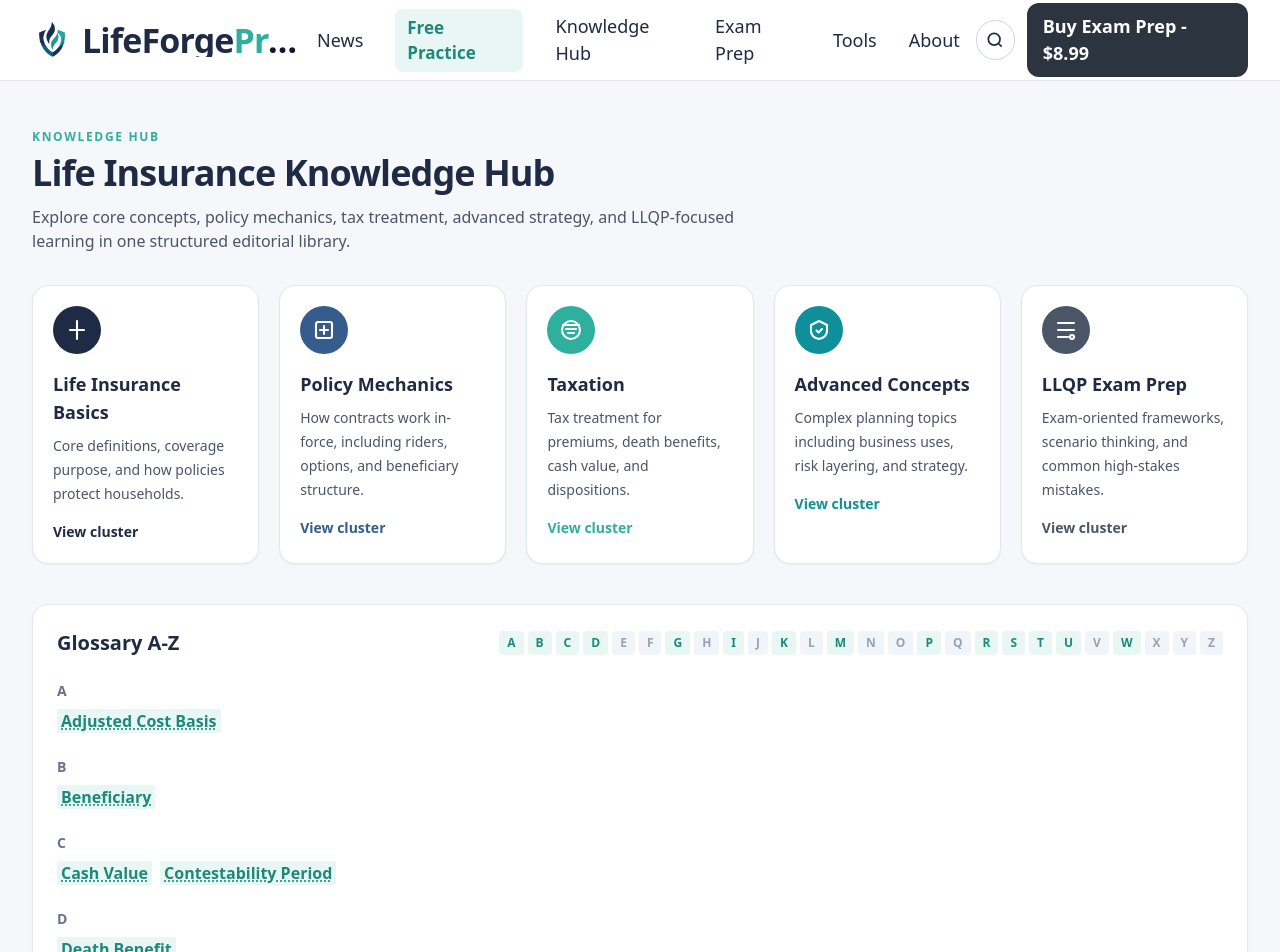
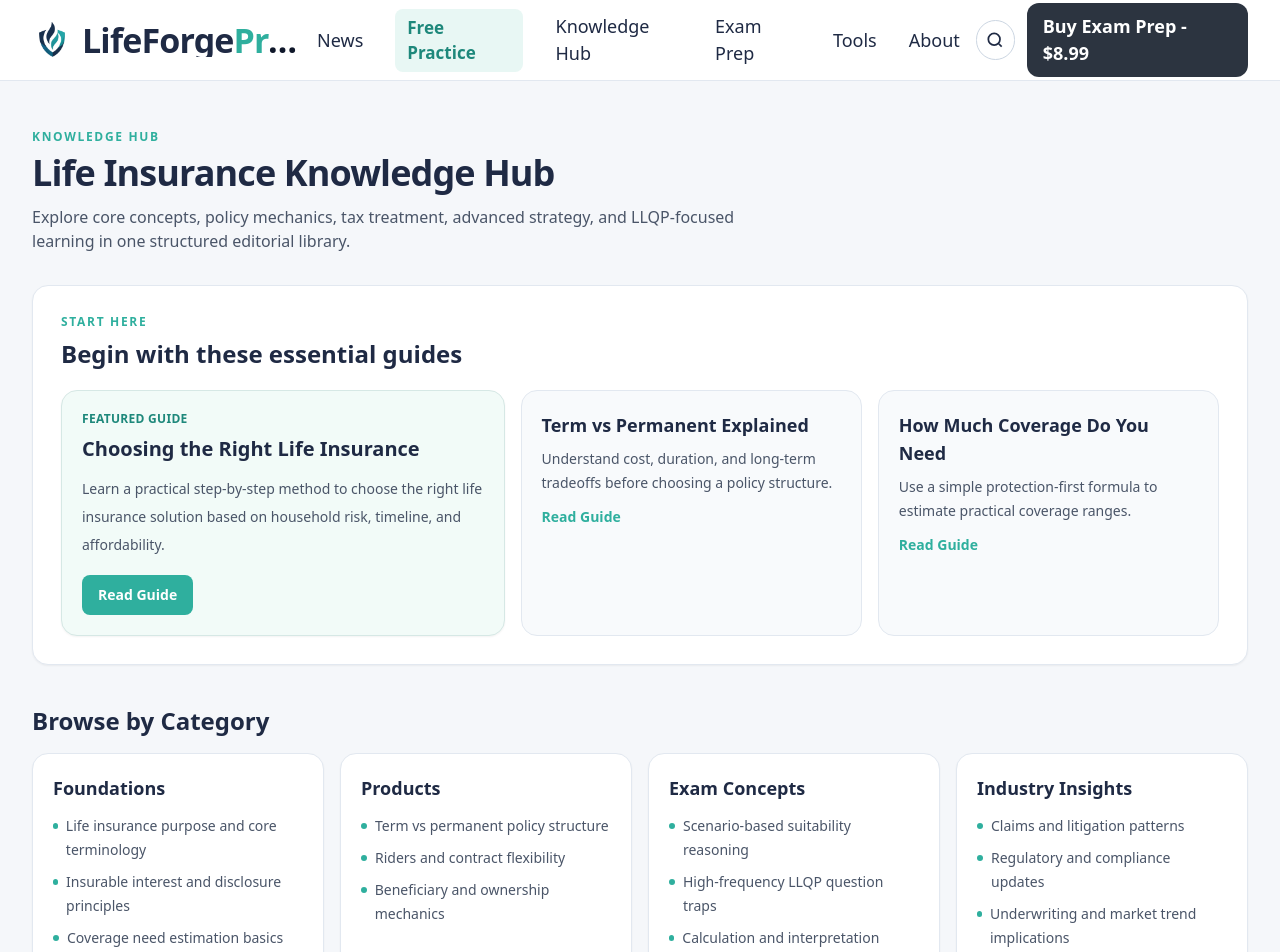
Before and after one commit to jfitz80/LifeForgeStudyPrep, a Next.js app: page /knowledge in a window 1280 px wide. Shown: the top 952 px of the page. Built offline with nearby package versions, Linux system fonts and the light colour scheme.

Commit message:
Enhance knowledge hub with Start Here, featured guide, and category sections

```diff
--- a/app/knowledge/page.tsx
+++ b/app/knowledge/page.tsx
@@ -10,6 +10,43 @@ export const metadata: Metadata = {
   title: 'Knowledge Hub | LifeForgePrep',
   description: 'Structured life insurance guides and glossary-linked educational explainers.'
 };
+
+const startHereGuides = [
+  {
+    title: 'Choosing the Right Life Insurance',
+    description: 'A practical framework for matching policy type, duration, and budget to real-life needs.',
+    href: '/knowledge/life-insurance-basics/insurable-interest-and-disclosure'
+  },
+  {
+    title: 'Term vs Permanent Explained',
+    description: 'Understand cost, duration, and long-term tradeoffs before choosing a policy structure.',
+    href: '/knowledge/life-insurance-basics/term-vs-permanent-life-insurance'
+  },
+  {
+    title: 'How Much Coverage Do You Need',
+    description: 'Use a simple protection-first formula to estimate practical coverage ranges.',
+    href: '/free-practice'
+  }
+] as const;
+
+const categorizedSections = [
+  {
+    title: 'Foundations',
+    items: ['Life insurance purpose and core terminology', 'Insurable interest and disclosure principles', 'Coverage need estimation basics']
+  },
+  {
+    title: 'Products',
+    items: ['Term vs permanent policy structure', 'Riders and contract flexibility', 'Beneficiary and ownership mechanics']
+  },
+  {
+    title: 'Exam Concepts',
+    items: ['Scenario-based suitability reasoning', 'High-frequency LLQP question traps', 'Calculation and interpretation workflows']
+  },
+  {
+    title: 'Industry Insights',
+    items: ['Claims and litigation patterns', 'Regulatory and compliance updates', 'Underwriting and market trend implications']
+  }
+] as const;
 
 export default function KnowledgePage() {
   return (
@@ -24,6 +61,56 @@ export default function KnowledgePage() {
               Explore core concepts, policy mechanics, tax treatment, advanced strategy, and LLQP-focused learning in one structured editorial library.
             </p>
           </header>
+
+          <section className="mb-10 rounded-2xl border border-slate-200 bg-white p-6 shadow-sm sm:p-7">
+            <p className="text-xs font-semibold uppercase tracking-[0.14em] text-[#2FAF9E]">Start Here</p>
+            <h2 className="mt-2 text-2xl font-bold text-[#1F2A44]">Begin with these essential guides</h2>
+
+            <div className="mt-5 grid gap-4 lg:grid-cols-[1.3fr_1fr_1fr]">
+              <article className="rounded-2xl border border-[#D6E8E5] bg-[#F2FBF8] p-5 shadow-sm">
+                <p className="text-xs font-semibold uppercase tracking-wide text-[#1E887B]">Featured Guide</p>
+                <h3 className="mt-2 text-xl font-bold text-[#1F2A44]">Choosing the Right Life Insurance</h3>
+                <p className="mt-3 text-sm leading-7 text-[#4A5568]">
+                  Learn a practical step-by-step method to choose the right life insurance solution based on household risk, timeline, and affordability.
+                </p>
+                <Link
+                  href="/knowledge/life-insurance-basics/insurable-interest-and-disclosure"
+                  className="mt-4 inline-flex items-center rounded-lg bg-[#2FAF9E] px-4 py-2.5 text-sm font-semibold text-white transition hover:bg-[#26988a]"
+                >
+                  Read Guide
+                </Link>
+              </article>
+
+              {startHereGuides.slice(1).map((guide) => (
+                <article key={guide.title} className="rounded-2xl border border-slate-200 bg-slate-50 p-5">
+                  <h3 className="text-lg font-semibold text-[#1F2A44]">{guide.title}</h3>
+                  <p className="mt-2 text-sm leading-6 text-[#4A5568]">{guide.description}</p>
+                  <Link href={guide.href} className="mt-3 inline-flex text-sm font-semibold text-[#2FAF9E] hover:text-[#1F2A44]">
+                    Read Guide
+                  </Link>
+                </article>
+              ))}
+            </div>
+          </section>
+
+          <section className="mb-10">
+            <h2 className="mb-4 text-2xl font-bold text-[#1F2A44]">Browse by Category</h2>
+            <div className="grid gap-4 sm:grid-cols-2 xl:grid-cols-4">
+              {categorizedSections.map((section) => (
+                <article key={section.title} className="rounded-2xl border border-slate-200 bg-white p-5 shadow-sm">
+                  <h3 className="text-lg font-semibold text-[#1F2A44]">{section.title}</h3>
+                  <ul className="mt-3 space-y-2 text-sm leading-6 text-[#4A5568]">
+                    {section.items.map((item) => (
+                      <li key={item} className="flex gap-2">
+                        <span className="mt-[9px] h-1.5 w-1.5 rounded-full bg-[#2FAF9E]" aria-hidden="true" />
+                        <span>{item}</span>
+                      </li>
+                    ))}
+                  </ul>
+                </article>
+              ))}
+            </div>
+          </section>
 
           <section className="mb-10">
             <div className="grid gap-5 md:grid-cols-2 xl:grid-cols-5">
```
